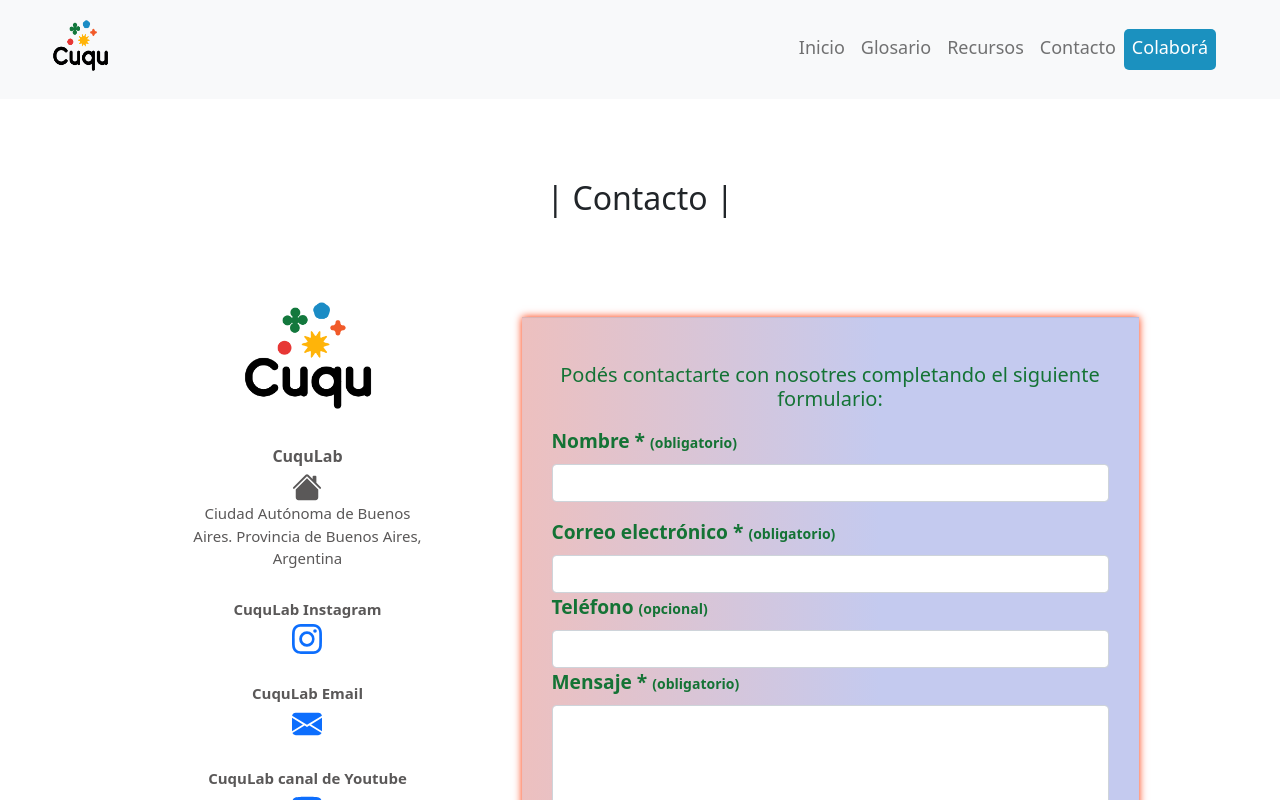
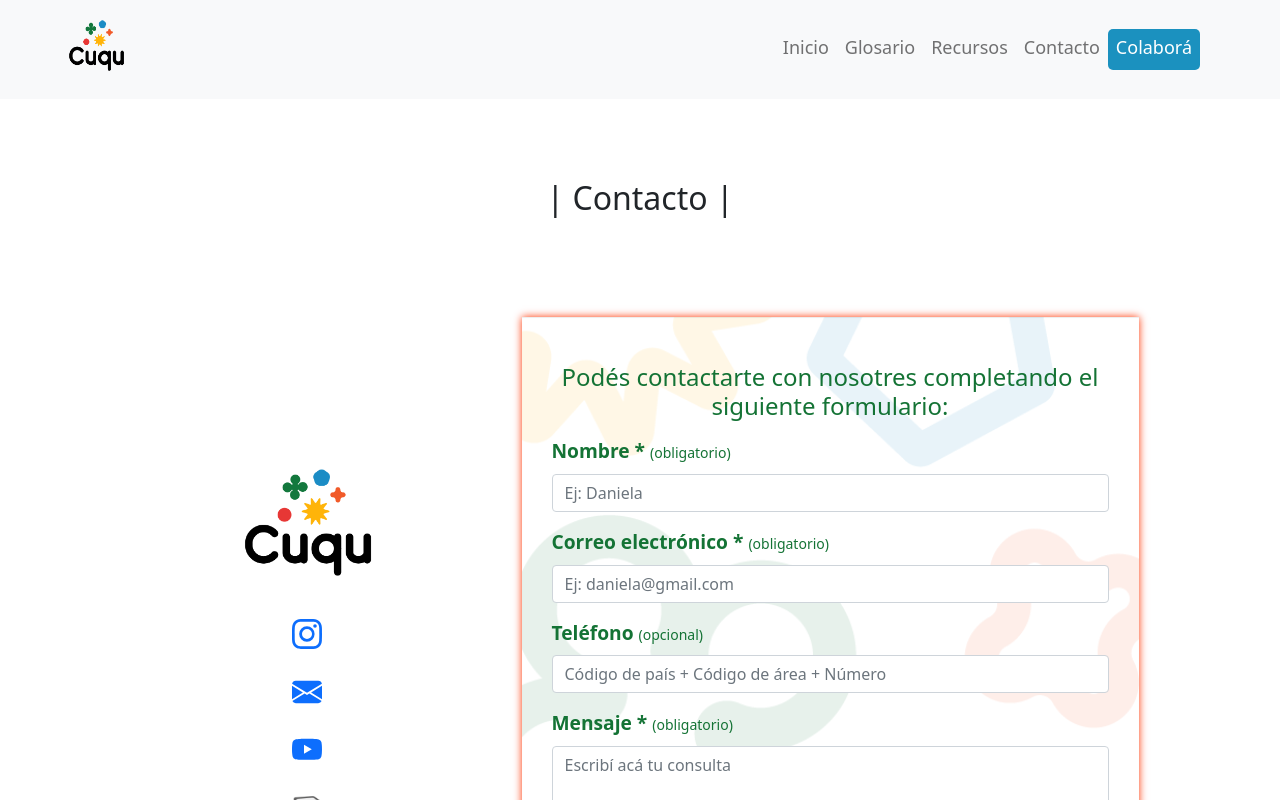
Before and after one commit to CuquLab/Cuqu, a Next.js app in the folder cuqulab/: page /contacto in a window 1280 px wide. Built offline with nearby package versions, Linux system fonts and the light colour scheme.

Commit message:
Agrego fondo al formulario y pruebas de validaciones

```diff
--- /dev/null
+++ b/cuqulab/next.config.js
@@ -0,0 +1,3 @@
+// const withTM = require('next-transpile-modules')(['emailjs-com']);
+
+// module.exports = withTM();
--- a/cuqulab/package.json
+++ b/cuqulab/package.json
@@ -8,13 +8,16 @@
     "start": "next start"
   },
   "dependencies": {
-    "bootstrap": "^5.0.0-beta3",
+    "bootstrap": "^4.6.0",
     "bootstrap-icons": "^1.5.0",
     "emailjs-com": "^3.1.0",
     "next": "^10.2.2",
+    "next-transpile-modules": "^8.0.0",
     "react": "^17.0.2",
+    "react-bootstrap": "^1.6.1",
     "react-bootstrap-icons": "^1.5.0",
     "react-dom": "^17.0.2",
+    "react-hook-form": "^7.9.0",
     "simple-icons": "^5.1.0"
   }
 }
--- a/cuqulab/pages/contacto.js
+++ b/cuqulab/pages/contacto.js
@@ -1,24 +1,42 @@
 import Container from '../components/container'
-import { HouseFill, Instagram, EnvelopeFill, Youtube } from 'react-bootstrap-icons'
+import { useForm } from "react-hook-form"
+import { Alert } from 'react-bootstrap'
+import { Instagram, EnvelopeFill, Youtube } from 'react-bootstrap-icons'
 import Link from 'next/link'
 // import emailjs from 'emailjs-com'
+// import dynamic from 'next/dynamic'
 import styles from '../styles/Contact.module.css'
+// import 'bootstrap/dist/css/bootstrap.min.css';
+
+
 
 const Contacto = () => {
 
-    const handleSubmit = (e) => {
-        e.preventDefault();
-        emailjs.sendForm('gmailMessage', 'template_k8f0zaf', e.target, 'user_kXWOl1pXL7MDEzgidNQVI')
-            .then((result) => {
-                console.log(result.text);
-                alert('Mensaje enviado exitosamente!')
-            }, (error) => {
-                console.log(error.text);
-                alert('Ha ocurrido un error. Por favor, reintenta nuevamente')
-            });
 
-        e.target.reset();
-    };
+    // const emailjs = dynamic(import('@emailjs-com'), { ssr: false })
+
+    // const handleSubmit = (e) => {
+    //     e.preventDefault();
+    //     emailjs.sendForm('gmailMessage', 'template_k8f0zaf', e.target, 'user_kXWOl1pXL7MDEzgidNQVI')
+    //         .then((result) => {
+    //             console.log(result.text);
+    //             <Alert variant="success">
+    //                 'Mensaje enviado exitosamente! Te contactaremos a la brevedad'
+    //             </Alert>
+    //         }, (error) => {
+    //             console.log(error.text);
+    //             <Alert variant="success">
+    //                 'Ha ocurrido un error. Por favor, reintenta nuevamente'
+    //             </Alert>
+    //             // alert('Ha ocurrido un error. Por favor, reintenta nuevamente')
+    //         });
+    //     e.target.reset();
+    // };
+    // const { register, errors } = useForm();
+
+    // const onSubmit = formData => {
+    //     alert(JSON.stringify(formData))
+    // }
 
     return (
         <Container>
@@ -27,18 +45,10 @@ const Contacto = () => {
                 <div className='row w-100vh d-flex justify-content-center align-items-center mt-5'>
                     <div className='col-lg-4 mt-0'>
                         <div className={styles.contactHeader}>
-                            <img src='/images/CuquLabLogo.png' classNameName='img-fluid mx-auto d-block' alt='CuquLab logo' />
-                        </div>
-                        <div className='row mt-0 mb-2 justify-content-center align-items-center'>
-                            <div className='col-12 col-lg-8 text-center pt-1'>
-                                <p className='pb-1 m-0' style={{ fontSize: '16px', fontWeight: 600 }}>CuquLab</p>
-                                <HouseFill size={30} />
-                                <p className='p-0 m-0' style={{ fontSize: '15px' }}>Ciudad Autónoma de Buenos Aires. Provincia de Buenos Aires, Argentina</p>
-                            </div>
+                            <img src='/images/CuquLabLogo.png' className='img-fluid mx-auto d-block' alt='CuquLab logo' />
                         </div>
                         <div className='row mt-4 mb-2 justify-content-center align-items-center'>
                             <div className='col-12 col-lg-8 text-center pt-1'>
-                                <p className='pb-1 m-0' style={{ fontSize: '15px', fontWeight: 600 }}>CuquLab Instagram</p>
                                 <Link href='https://www.instagram.com/cuqulab/'>
                                     <a>
                                         <Instagram size={30} />
@@ -48,7 +58,6 @@ const Contacto = () => {
                         </div>
                         <div className='row mt-4 mb-2 justify-content-center align-items-center'>
                             <div className='col-12 col-lg-8 text-center pt-1'>
-                                <p className='pb-1 m-0' style={{ fontSize: '15px', fontWeight: 600 }}>CuquLab Email</p>
                                 <Link href='mailto:cuqulaboratorio@gmail.com'>
                                     <a>
                                         <EnvelopeFill size={30} />
@@ -58,7 +67,6 @@ const Contacto = () => {
                         </div>
                         <div className='row mt-4 mb-2 justify-content-center align-items-center'>
                             <div className='col-12 col-lg-8 text-center pt-1'>
-                                <p className='pb-1 m-0' style={{ fontSize: '15px', fontWeight: 600 }}>CuquLab canal de Youtube</p>
                                 <Link href='https://www.youtube.com/channel/UCHXEGRo3nDSxRpob4Ve8Mqw'>
                                     <a>
                                         <Youtube size={30} />
@@ -68,7 +76,6 @@ const Contacto = () => {
                         </div>
                         <div className='row mt-4 mb-2 justify-content-center align-items-center'>
                             <div className='col-12 col-lg-8 text-center pt-1'>
-                                <p className='pb-1 m-0' style={{ fontSize: '15px', fontWeight: 600 }}>CuquLab Notion</p>
                                 <Link href='https://www.notion.so/2ed71c2b719d402ea25825b44abd0721'>
                                     <a>
                                         <img src='/images/NotionIcon48.png' width='35' height='35' id={styles.iconImgNotion} />
@@ -79,23 +86,49 @@ const Contacto = () => {
                     </div>
                     <div className='col-12 col-lg-7 mt-5 gx-5 contact-form mb-4'>
                         <div className={styles.form}>
-                            <form onSubmit={handleSubmit}>
-                                <h5 className='text-center mt-3 mb-3'>Podés contactarte con nosotres completando el siguiente formulario:</h5>
+                            <form onSubmit={''}>
+                                <h4 className='text-center mt-3 mb-3'>Podés contactarte con nosotres completando el siguiente formulario:</h4>
                                 <div className='mb-3'>
                                     <label htmlFor='name' className='form-label'><big>Nombre * </big><span><small> (obligatorio)</small></span></label>
-                                    <input type='text' className='form-control' name='name' id='name' required></input>
+                                    <input type='text' className='form-control' name='name' id='name' placeholder='Ej: Daniela' required />
+                                    {/* {errors.name &&
+                                        // if errors then display alert
+                                        <Alert variant="danger">
+        // if name error type is "required" display following message
+                                            {errors.name?.type === "required" && <p>Ingresá tu nombre</p>}
+        // if name error type is "maxLength" display following message
+                                            {errors.name?.type === "maxLength" && <p>El máximo de caracteres permitidos es de 20</p>}
+                                        </Alert>
+                                    } */}
                                 </div>
-                                <div classNameName='mb-3'>
+                                <div className='mb-3'>
                                     <label htmlFor='mail' className='form-label'><big>Correo electrónico * </big><span><small> (obligatorio)</small></span></label>
-                                    <input type='text' className='form-control' name='email' id='mail' required></input>
+                                    <input type='text' className='form-control' name='email' id='mail' placeholder='Ej: daniela@gmail.com' required />
+                                    {/* {errors.email &&
+                                        <Alert variant="danger">
+                                            {errors.email?.type === "required" && <p>Ingresá tu email</p>}
+                                            {errors.email?.type === "pattern" && <p>Ingresá un email válido</p>}
+                                        </Alert>
+                                    } */}
                                 </div>
-                                <div classNameName='mb-3'>
+                                <div className='mb-3'>
                                     <label htmlFor='phone' className='form-label'><big>Teléfono </big><span><small> (opcional)</small></span></label>
-                                    <input type='text' className='form-control' name='phone' id='phone'></input>
+                                    <input type='tel' className='form-control' name='phone' id='phone' placeholder='Código de país + Código de área + Número' />
+                                    {/* {errors.phone &&
+                                        <Alert variant="danger">
+                                            {errors.phone?.type === "pattern" && <p>Ingresá un número de teléfono válido</p>}
+                                        </Alert>
+                                    } */}
                                 </div>
-                                <div classNameName='mb-3'>
+                                <div className='mb-3'>
                                     <label htmlFor='coments' className='form-label'><big>Mensaje * </big><span><small> (obligatorio)</small></span></label>
-                                    <textarea className='form-control' name='coments' id='coments' rows='4' required></textarea>
+                                    <textarea className='form-control' name='comments' id='comments' rows='5' placeholder='Escribí acá tu consulta' required></textarea>
+                                    {/* {errors.comments &&
+                                        <Alert variant="danger">
+                                            {errors.comments?.type === "required" && <p>Dejanos tu mensaje</p>}
+                                            {errors.comments?.type === "maxLength" && <p>Máximo permitido: 200 caracteres</p>}
+                                        </Alert>
+                                    } */}
                                 </div>
                                 <button type='submit' className='btn mt-3' id={styles.formSubmitBtn}>Enviar</button>
 
--- a/cuqulab/pages/index.js
+++ b/cuqulab/pages/index.js
@@ -2,6 +2,7 @@ import About from '../components/aboutUs'
 import Alianzas from '../components/alliances'
 import Container from '../components/container'
 import WhatWeDo from '../components/whatWeDo'
+// import 'bootstrap/dist/css/bootstrap.min.css';
 
 export default function Home() {
   return (
--- a/cuqulab/styles/Contact.module.css
+++ b/cuqulab/styles/Contact.module.css
@@ -58,17 +58,21 @@
     .form {
         color: #147335;
         /* background-color: #147335;  */
-        font-weight: 600;
+        font-weight: 700;
        /* border-color: #FF0000;  */
         box-shadow: inset 0 1px 1px rgba(0, 0, 0, 0.075), 0 0 8px #ff3300;
         padding: 30px;
        /* background: rgba(255, 255, 255, .2);
 	   -webkit-backdrop-filter: blur(10px);
 	   backdrop-filter: blur(10px);  */
-       background: #edc0bf;
+       /* background: #edc0bf;
        background: linear-gradient(90deg, #edc0bf 0,#c4caef 58%);
        -webkit-backdrop-filter: blur(10px);
-       backdrop-filter: blur(10px);
+       backdrop-filter: blur(10px);   */
+       background-image: url('/images/sA4.png');
+       background-repeat: no-repeat;
+       background-position: center;
+       background-size: cover;
     }
 
     #formSubmitBtn {
@@ -81,8 +85,3 @@
       color: rgb(241, 90, 41);
       font-weight: 700;
     }
-
-    .form > #mail:focus {
-      border-color: #FF0000;
-      box-shadow: inset 0 1px 1px rgba(0, 0, 0, 0.075), 0 0 8px rgba(255, 0, 0, 0.6);
-    }
```
Also changed, not shown: cuqulab/public/images/sA4.png (added), 1 other file (tests, documents, lock files or other folders).
